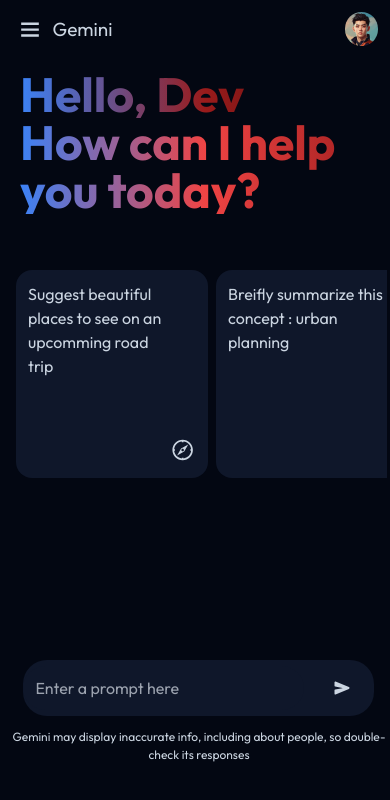
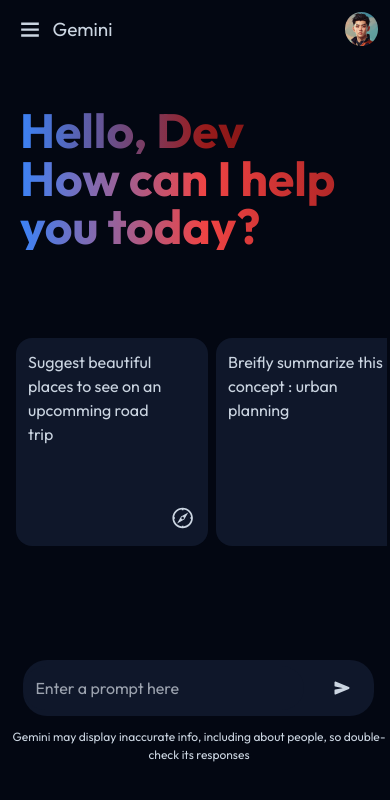
Before and after one commit to sanjai075/Chat-Gem, a React (Vite) app: page / in a window 390 px wide. Shown: the top 800 px of the page. Built offline with nearby package versions, Linux system fonts and the light colour scheme; a web font is replaced by a local one.

Commit message:
implemented responsive design

```diff
--- a/src/components/Main/Main.jsx
+++ b/src/components/Main/Main.jsx
@@ -124,20 +124,20 @@
       </motion.div>
 
        {!showResult?
-         <div className='flex  flex-col w-full h-[70%]   items-center '>
+         <div className='flex   flex-col w-full h-[70%]   items-center '>
             <div className=' w-[100%] h-full   md:w-[70%]   md:flex  md:flex-col  '>
 
             <motion.div
               initial={{opacity:0, x:-30}}
               animate={{ opacity: 1, x:0 }}
               transition={{duration:1 , delay:0.3 , ease:easeOut}}
-             className='   ml-5  overflow-visible  md:h-[150px]  md:mt-1 md:text-[50px] md:w-[70]  h-44 flex flex-col  text-5xl font-bold mt-3 '>
+             className='   ml-5  overflow-visible  md:h-[150px]  md:mt-1 md:text-[50px] md:w-[70]  h-44 flex flex-col  text-5xl font-bold mt-12 '>
              <p className="bg-gradient-to-r from-blue-500 via-red-800 to-red-950 inline-block text-transparent bg-clip-text">Hello, Dev</p>
             <p className="bg-gradient-to-r from-blue-500 via-red-500 to-red-800 inline-block text-transparent bg-clip-text">How can I help you today?</p>
           </motion.div>
 
             <div
-             className='flex md:overflow-hidden w-[95%] md:w-[100%] mt-6  overflow-x-scroll overflow-hidden scrollbar-hide     ml-4       gap-2 '>
+             className='flex md:overflow-hidden w-[95%] md:w-[100%] mt-14  overflow-x-scroll overflow-hidden scrollbar-hide     ml-4       gap-2 '>
              {/* overflow-x-scroll overflow-hidden scrollbar-hide */}
 
 
@@ -193,7 +193,7 @@
       </div>
       </div>
        </div>:
-       <div className='h-[70%] ml-6 md:ml-[10%] '>
+       <div className='h-[70%]  ml-6 md:ml-[10%] '>
           <div className='flex items-center mt-5 gap-6 md:ml-6'>
           <img className='w-16 rounded-full' src={assets.user_icon} alt="" />
            <p>{recentPrompt}</p>
```
